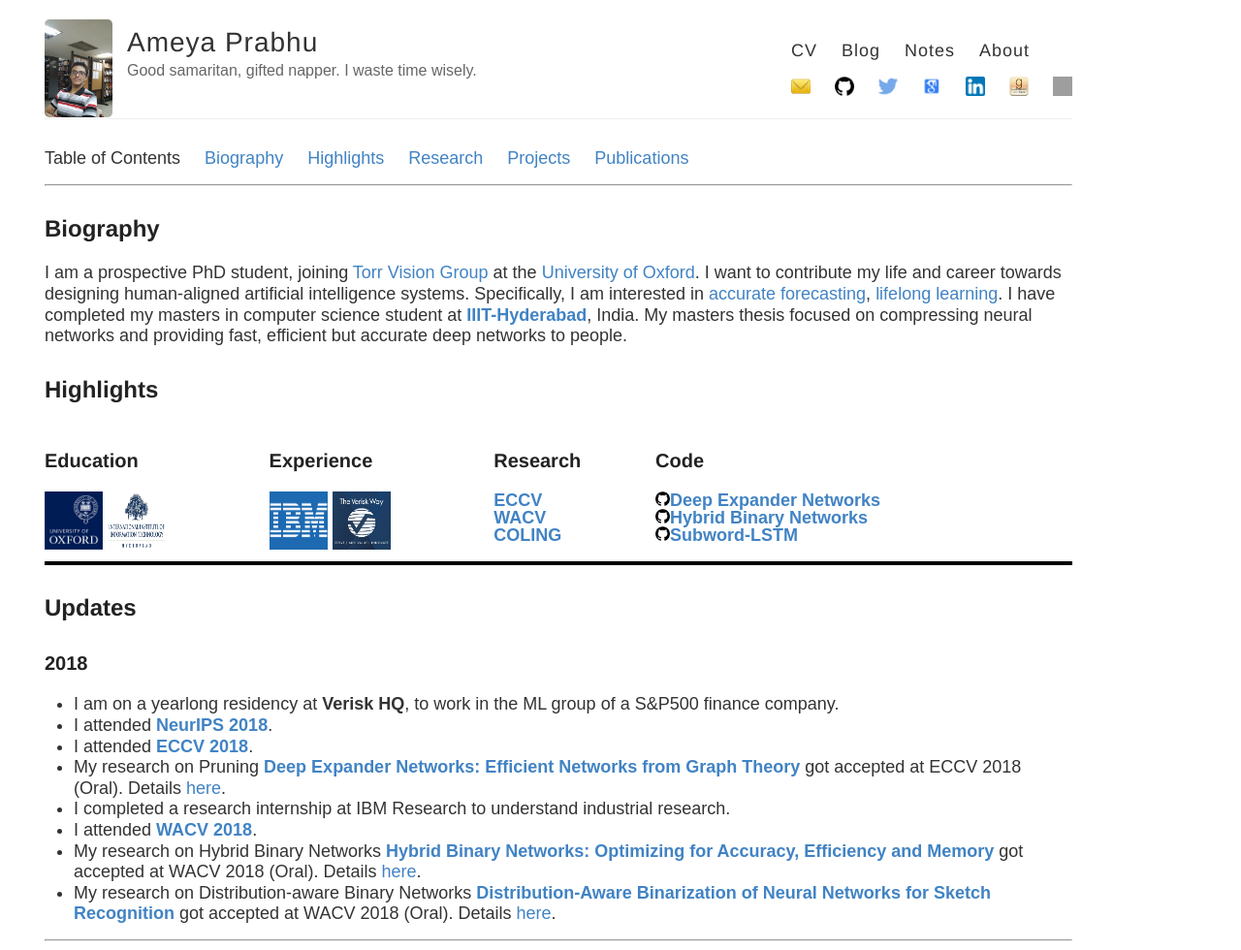
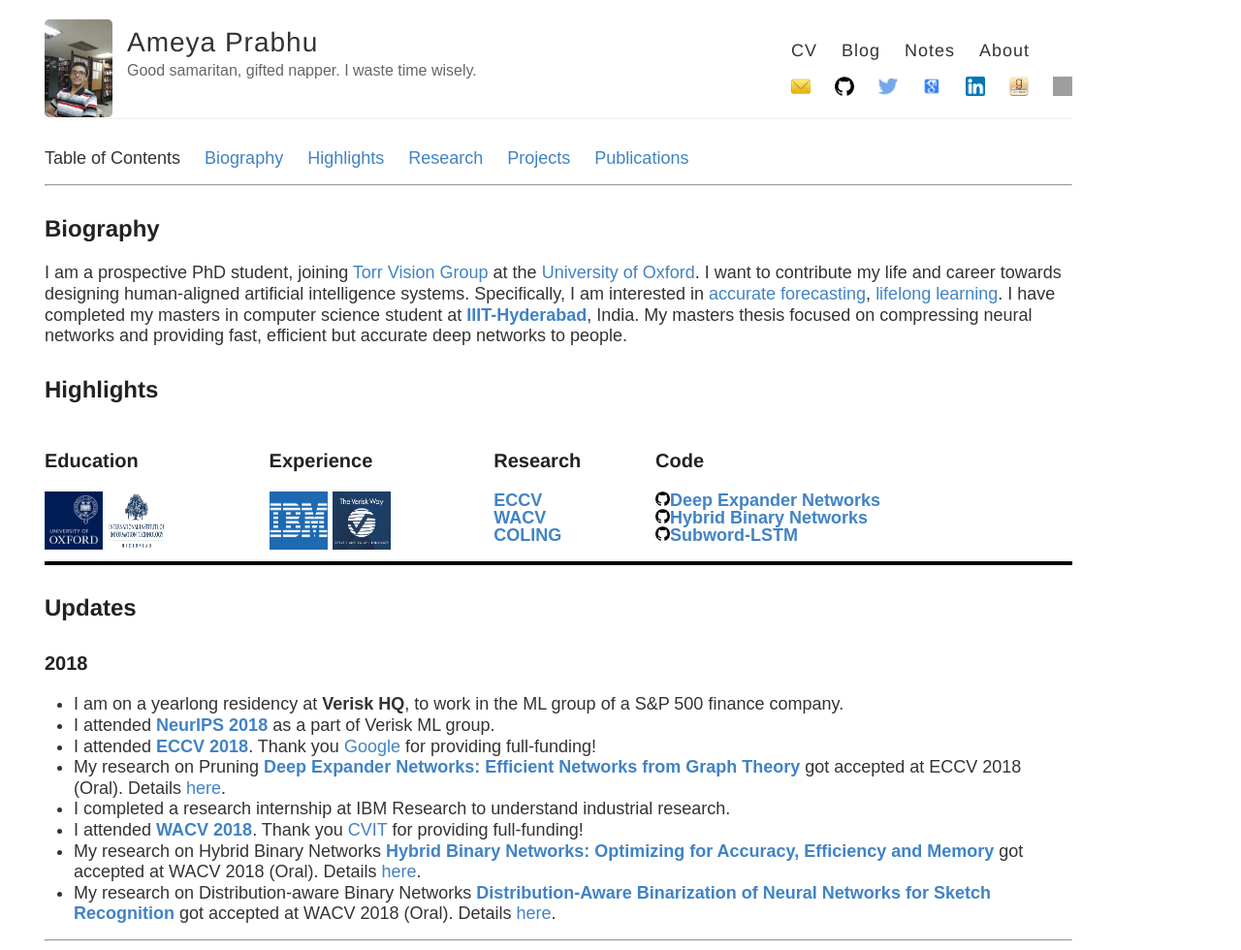
Before and after one commit to drimpossible/drimpossible.github.io, a Jekyll site: the page built from about/index.md, in a window 1280 px wide. Shown: the whole page at 97% size. Built offline with Jekyll 4.4.1, drawn with Linux system fonts in a browser that asks for light colours; some web fonts are replaced; grey boxes are pictures that could not be loaded.

Commit message:
Bio updates

```diff
--- a/about/index.md
+++ b/about/index.md
@@ -34,14 +34,13 @@ My masters thesis focused on compressing neural networks and providing fast, eff
 
 ### 2018
 
-* I am on a yearlong residency at **Verisk HQ**, to work in the ML group of a S&P500 finance company.
-* I attended [**NeurIPS 2018**](https://nips.cc/Conferences/2018).
-* I attended [**ECCV 2018**](https://eccv2018.org/).
+* I am on a yearlong residency at **Verisk HQ**, to work in the ML group of a S&P 500 finance company.
+* I attended [**NeurIPS 2018**](https://nips.cc/Conferences/2018) as a part of Verisk ML group.
+* I attended [**ECCV 2018**](https://eccv2018.org/). Thank you [Google](https://ai.google/research/) for providing full-funding!
 * My research on Pruning [**Deep Expander Networks: Efficient Networks from Graph Theory**](http://openaccess.thecvf.com/content_ECCV_2018/papers/Ameya_Prabhu_Deep_Expander_Networks_ECCV_2018_paper.pdf) got accepted at ECCV 2018 (Oral). Details [here]().
 * I completed a research internship at IBM Research to understand industrial research.
-* I attended [**WACV 2018**](http://wacv18.wacv.net/).
+* I attended [**WACV 2018**](http://wacv18.wacv.net/). Thank you [CVIT](http://cvit.iiit.ac.in/) for providing full-funding!
 * My research on Hybrid Binary Networks [**Hybrid Binary Networks: Optimizing for Accuracy, Efficiency and Memory**](https://arxiv.org/abs/1804.03867) got accepted at WACV 2018 (Oral). Details [here]().
 * My research on Distribution-aware Binary Networks [**Distribution-Aware Binarization of Neural Networks for Sketch Recognition**](https://arxiv.org/abs/1804.02941) got accepted at WACV 2018 (Oral). Details [here]().
 
-
 ---
```
